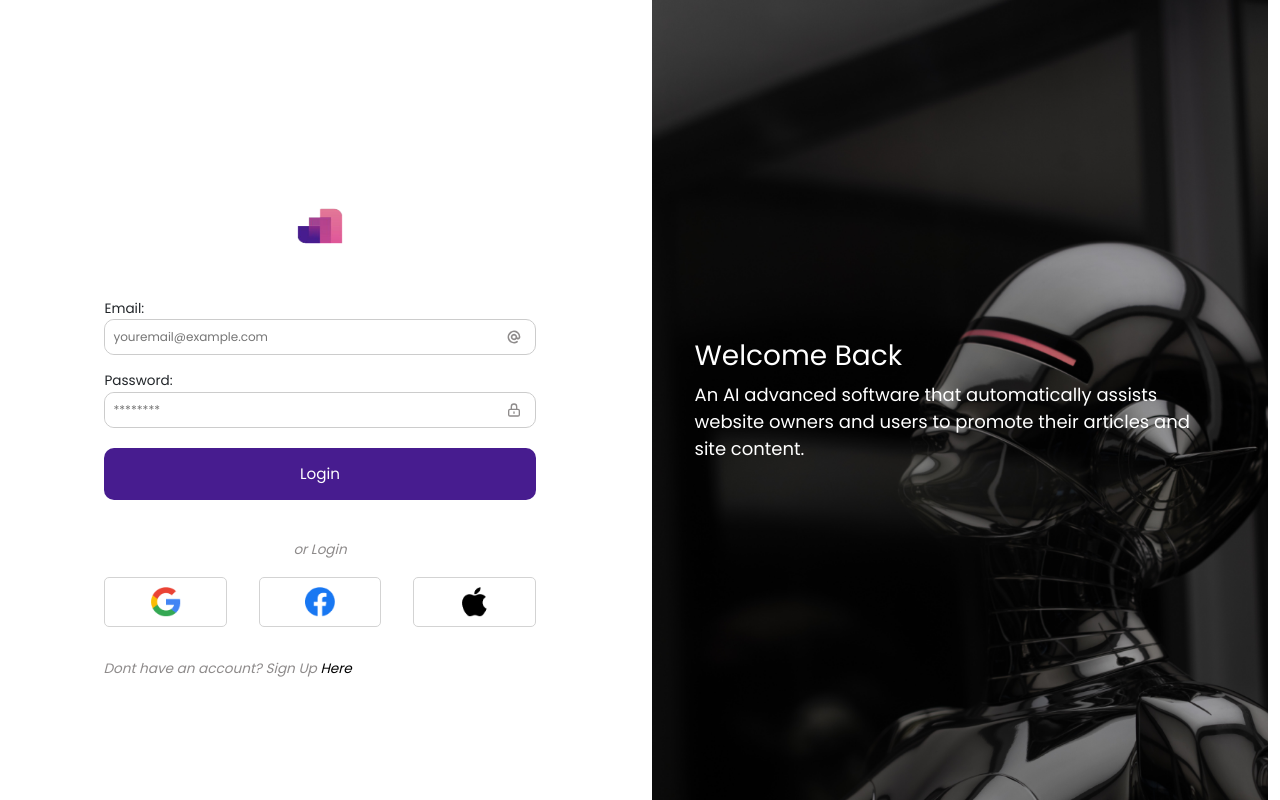
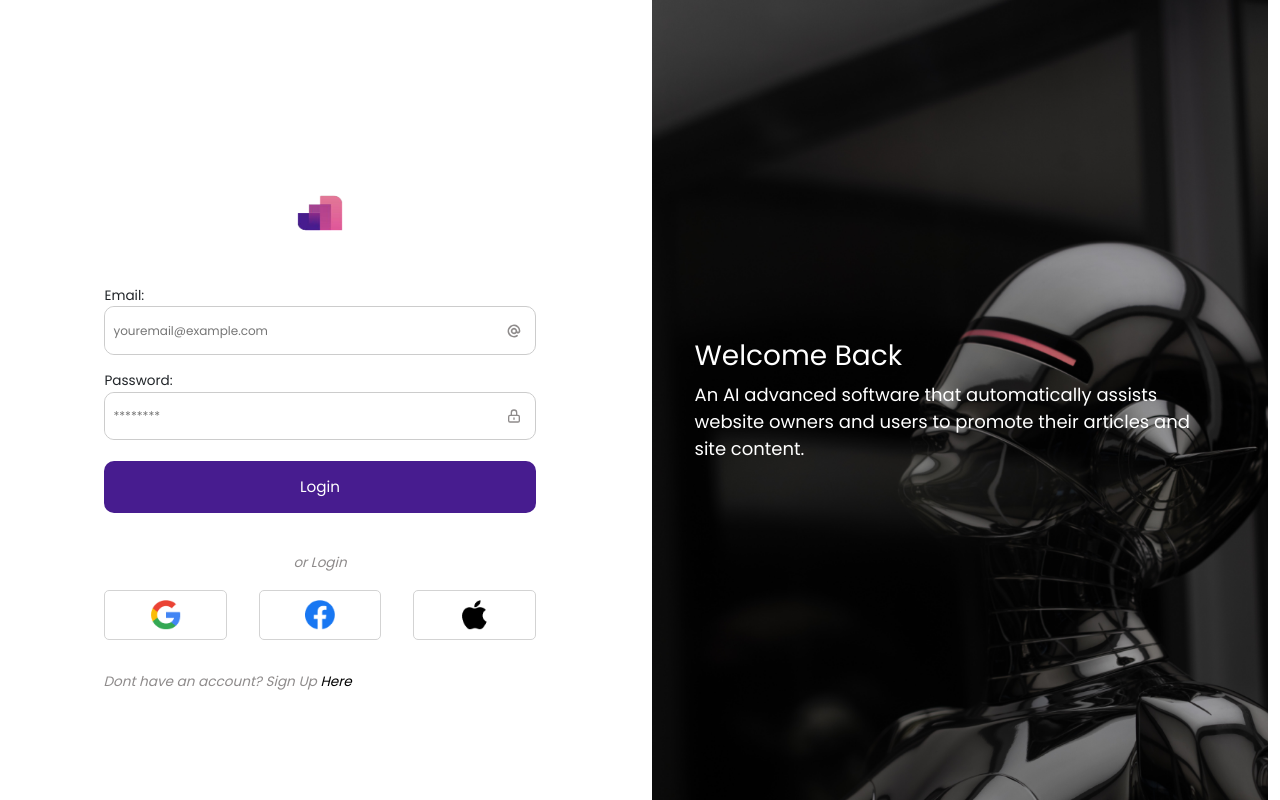
Before and after one commit to frankdev0/Link-Creator, a Next.js app: page / in a window 1280 px wide. Built offline with nearby package versions, Linux system fonts and the light colour scheme.

Commit message:
ui changes on inputfield height

```diff
--- a/styles/Signin.module.css
+++ b/styles/Signin.module.css
@@ -148,7 +148,7 @@ background-color: #5751b3;
     width: 100%;
     outline: none;
     border: none;
-    padding: 0.5rem;
+    padding: 0.9rem 0.5rem;
     font-size: 0.75rem;
     font-weight: 400;
     line-height: 1.5;
```
